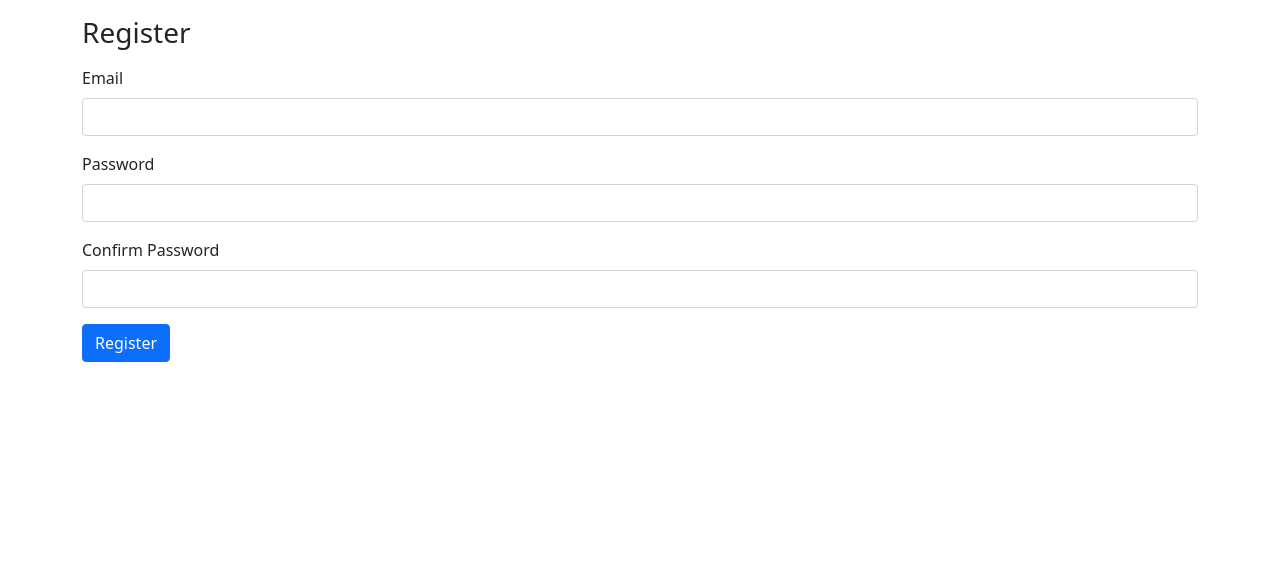
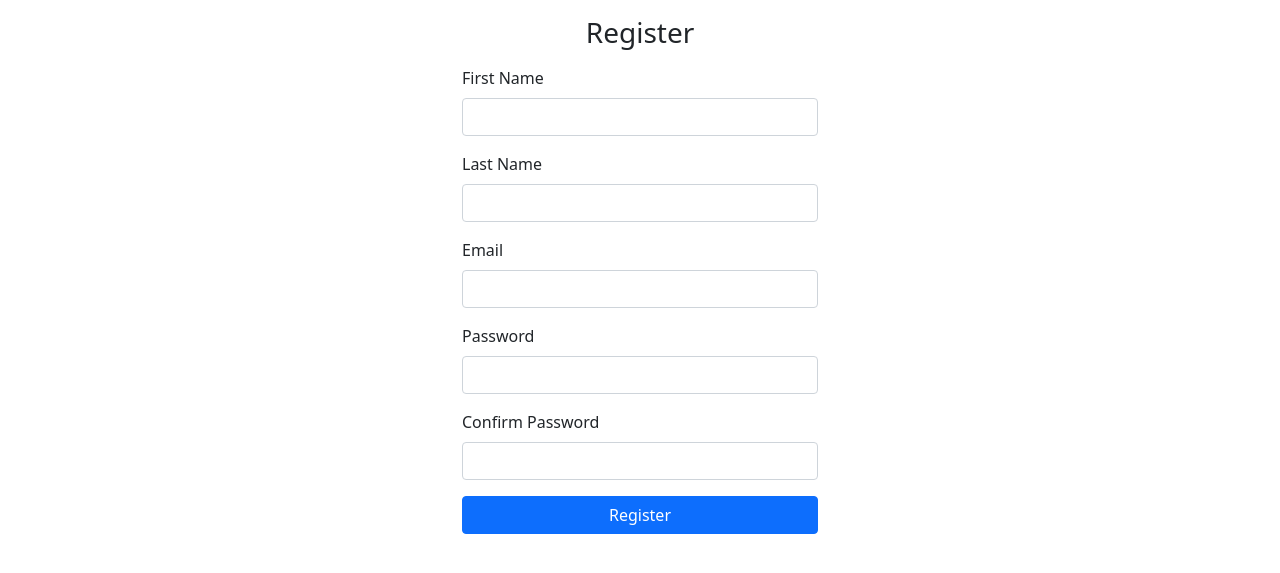
Before and after one commit to quan-vu/php-mvc-framework, a PHP site: page /register in a window 1280 px wide. Shown: the part 56-629 px from the top of the page. Run offline with PHP 8.4, Linux system fonts and the light colour scheme.

Commit message:
Complete Routing, Controllers, Views

```diff
--- a/app/Core/Application.php
+++ b/app/Core/Application.php
@@ -15,6 +15,7 @@ class Application
     public Request $request;
     public Response $response;
     public static Application $app;
+    public Controller $controller;
 
     public function __construct($rootPath)
     {
@@ -25,6 +26,19 @@ class Application
         $this->router = new Router($this->request, $this->response);
     }
 
+    /**
+     * @param \App\Core\Controller $controller
+     */
+    public function setController(Controller $controller)
+    {
+        $this->controller = $controller;
+    }
+
+    public function getController(): Controller
+    {
+        return $this->controller;
+    }
+
     public function run()
     {
         echo $this->router->resolve();
--- a/app/Core/Controller.php
+++ b/app/Core/Controller.php
@@ -10,6 +10,13 @@ namespace App\Core;
  */
 class Controller
 {
+    public string $layout = 'main';
+
+    public function setLayout($layout)
+    {
+        $this->layout = $layout;
+    }
+
     public function render($view, $params = [])
     {
         return Application::$app->router->renderView($view, $params);
--- a/app/Core/Router.php
+++ b/app/Core/Router.php
@@ -49,7 +49,8 @@ class Router
             return $this->renderView($callback);
         }
         if (is_array($callback)) {
-            $callback[0] = new $callback[0]();
+            Application::$app->controller = new $callback[0]();
+            $callback[0] = Application::$app->controller;
         }
 
         return call_user_func($callback, $this->request);
@@ -70,8 +71,9 @@ class Router
 
     protected function layoutContent()
     {
+        $layout = Application::$app->controller->layout;
         ob_start();
-        include_once Application::$ROOT_DIR."/views/layouts/main.php";
+        include_once Application::$ROOT_DIR."/views/layouts/$layout.php";
         return ob_get_clean();
     }
 
--- a/views/register.php
+++ b/views/register.php
@@ -1,7 +1,19 @@
 <div class="container pt-3">
-    <h3>Register</h3>
+    <div class="row">
+        <div class="col"></div>
+
+        <div class="col-4">
+            <h3 class="text-center">Register</h3>
 
             <form class="mt-3" method="POST" action="/register">
+                <div class="mb-3">
+                    <label class="form-label">First Name</label>
+                    <input type="text" name="first_name" class="form-control" required>
+                </div>
+                <div class="mb-3">
+                    <label class="form-label">Last Name</label>
+                    <input type="text" name="last_name" class="form-control" required>
+                </div>
                 <div class="mb-3">
                     <label class="form-label">Email</label>
                     <input type="email" name="email" class="form-control" required>
@@ -14,6 +26,12 @@
                     <label class="form-label">Confirm Password</label>
                     <input type="password" name="confirm_password" class="form-control" required>
                 </div>
+                <div class="d-grid gap-2 mx-auto">
                     <button type="submit" class="btn btn-primary">Register</button>
+                </div>
             </form>
         </div>
+
+        <div class="col"></div>
+    </div>
+</div>
```
Also changed, not shown: views/contact.php (+10 -2 lines), views/layouts/auth.php (added, +19 -0 lines), views/login.php (+9 -1 lines). Lines whose indentation alone changed are shown as unchanged.
